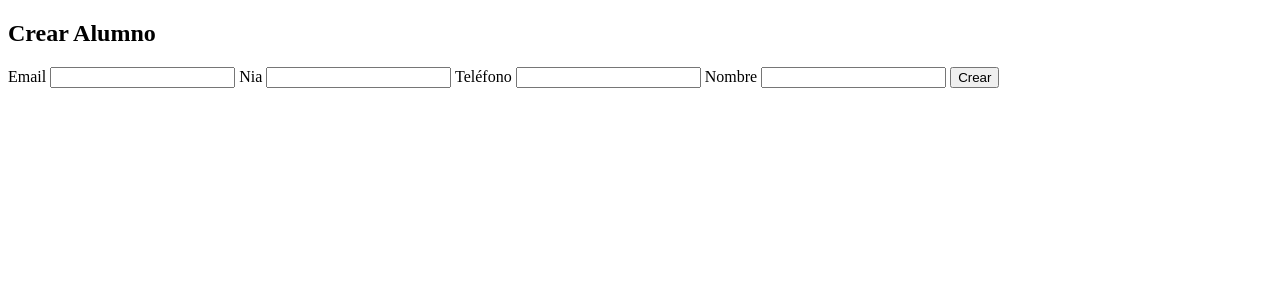
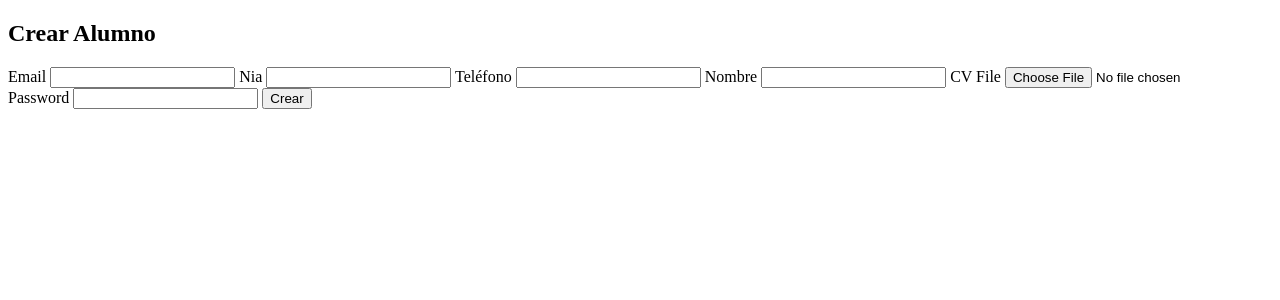
Before and after one commit to JairoPerez/Trabajo-Lenguaje-, a PHP site: page /Buscador/crear_alumno.php in a window 1280 px wide. Shown: the top 300 px of the page. Run offline with PHP 8.4, Linux system fonts and the light colour scheme; the visitor is signed in with stand-in values (Sample User, id 1).

Commit message:
Crear_Modificado

```diff
--- a/Buscador/crear_alumno.php
+++ b/Buscador/crear_alumno.php
@@ -21,6 +21,12 @@
         <label for="nombre">Nombre</label>
         <input type="text" name="nombre" id="nombre">
 
+        <label for="cv_file">CV File</label>
+        <input type="file" name="cv_file" id="cv_file">
+
+        <label for="password">Password</label>
+        <input type="password" name="password" id="password">
+
         <input type="submit" value="Crear">
     </form>
 
@@ -32,23 +38,27 @@
         $user='root';
         $pass='';
 
-        if ($_SERVER["REQUEST_METHOD"] == "POST") {
+        if ($_SERVER["REQUEST_METHOD"] == "POST"){
             $email = $_POST['email'];
             $nia = $_POST['nia'];
             $telefono = $_POST['telefono'];
             $nombre = $_POST['nombre'];
+            $cv_file = $_POST['cv_file'];
+            $password = $_POST['password'];
 
             try {
                 $pdo = new PDO("mysql:host=$host;dbname=$dbname;charset=utf8", $user, $pass);
                 $pdo->setAttribute(PDO::ATTR_ERRMODE, PDO::ERRMODE_EXCEPTION);
 
-                $sql = "INSERT INTO alumno (email, nia, telefono, nombre) VALUES (:email, :nia, :telefono, :nombre)";
+                $sql = "INSERT INTO alumno (email, nia, telefono, nombre, cv_file, password) VALUES (:email, :nia, :telefono, :nombre, :cv_file, :password)";
                 $stmt = $pdo->prepare($sql);
 
                 $stmt->bindParam(':email', $email);
                 $stmt->bindParam(':nia', $nia);
                 $stmt->bindParam(':telefono', $telefono);
                 $stmt->bindParam(':nombre', $nombre);
+                $stmt->bindParam(':cv_file', $cv_file);
+                $stmt->bindParam(':password', $password);
 
                 $stmt->execute();
                 echo "Alumno creado con éxito!";
```
Also changed, not shown: Buscador/Buscador.php (+6 -3 lines).
